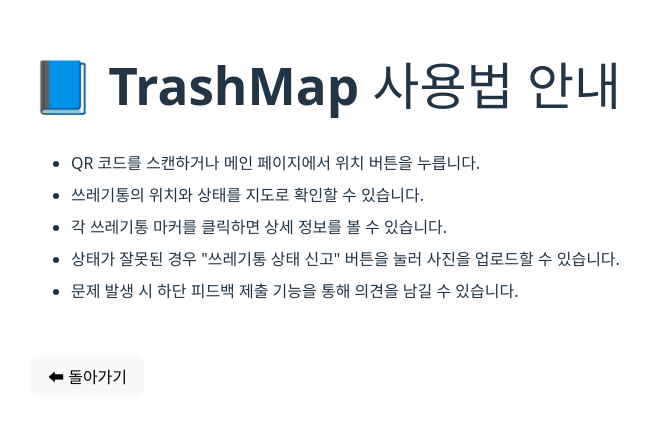
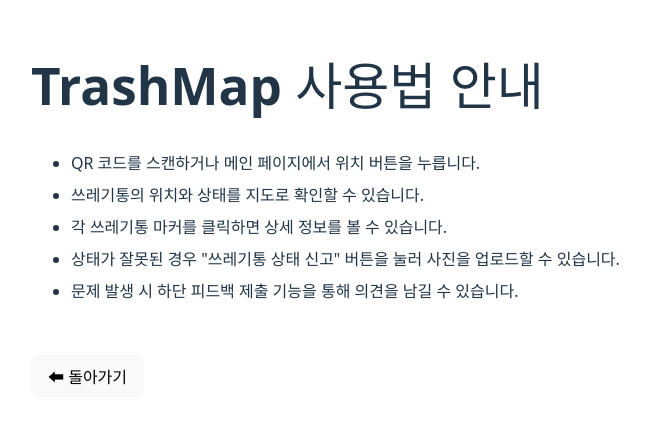
Before and after one commit to KimSiTek/TrashMap-frontend, a React (Vite) app: page /info in a window 1280 px wide. Shown: the part 190-614 px from the top of the page, without its empty margins (1-651 px from the left). Built offline with nearby package versions, Linux system fonts and the light colour scheme.

Commit message:
Update InfoPage.jsx

```diff
--- a/src/pages/InfoPage.jsx
+++ b/src/pages/InfoPage.jsx
@@ -11,7 +11,7 @@ function InfoPage() {
 
   return (
     <div style={{ padding: '2rem', maxWidth: '800px', margin: 'auto' }}>
-      <h1>📘 TrashMap 사용법 안내</h1>
+      <h1>TrashMap 사용법 안내</h1>
       <ul style={{ lineHeight: '2' }}>
         <li>QR 코드를 스캔하거나 메인 페이지에서 위치 버튼을 누릅니다.</li>
         <li>쓰레기통의 위치와 상태를 지도로 확인할 수 있습니다.</li>
```
